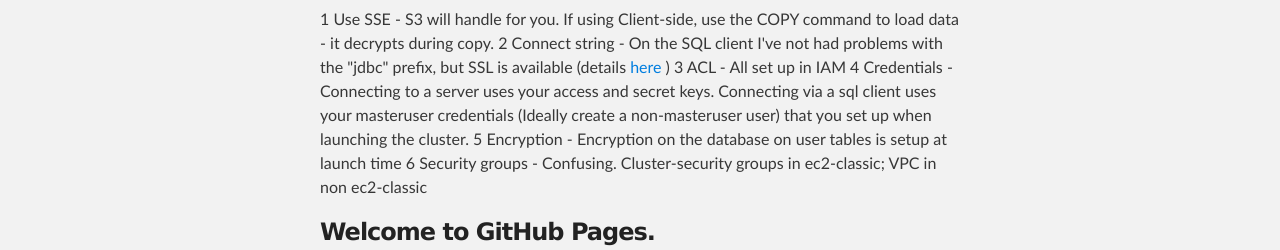
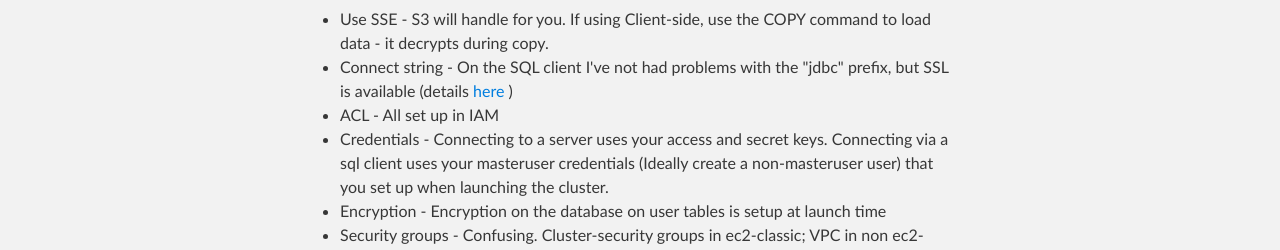
Before and after one commit to vijayvenkatesh/CheatsandTrix-redshift, a plain HTML site: page index.html in a window 1280 px wide. Shown: the part 550-800 px from the top of the page. Drawn offline with Linux system fonts and the light colour scheme.

```diff
--- a/index.html
+++ b/index.html
@@ -39,12 +39,14 @@
 <h2>
 <a id="security" class="anchor" href="#security" aria-hidden="true"><span class="octicon octicon-link"></span></a>Security</h2>
 
-<p>1 Use SSE - S3 will handle for you. If using Client-side, use the COPY command to load data - it decrypts during copy.
-2 Connect string - On the SQL client I've not had problems with the "jdbc" prefix, but SSL is available (details <a href="http://docs.aws.amazon.com//redshift/latest/mgmt/connecting-ssl-support.html#connecting-ssl-support-java">here</a> )
-3 ACL - All set up in IAM
-4 Credentials - Connecting to a server uses your access and secret keys. Connecting via a sql client uses your masteruser credentials (Ideally create a non-masteruser user) that you set up when launching the cluster.
-5 Encryption - Encryption on the database on user tables is setup at launch time
-6 Security groups - Confusing. Cluster-security groups in ec2-classic; VPC in non ec2-classic</p>
+<ul>
+<li>Use SSE - S3 will handle for you. If using Client-side, use the COPY command to load data - it decrypts during copy.</li>
+<li>Connect string - On the SQL client I've not had problems with the "jdbc" prefix, but SSL is available (details <a href="http://docs.aws.amazon.com//redshift/latest/mgmt/connecting-ssl-support.html#connecting-ssl-support-java">here</a> )</li>
+<li>ACL - All set up in IAM</li>
+<li>Credentials - Connecting to a server uses your access and secret keys. Connecting via a sql client uses your masteruser credentials (Ideally create a non-masteruser user) that you set up when launching the cluster.</li>
+<li>Encryption - Encryption on the database on user tables is setup at launch time</li>
+<li>Security groups - Confusing. Cluster-security groups in ec2-classic; VPC in non ec2-classic</li>
+</ul>
 
 <h3>
 <a id="welcome-to-github-pages" class="anchor" href="#welcome-to-github-pages" aria-hidden="true"><span class="octicon octicon-link"></span></a>Welcome to GitHub Pages.</h3>
```
Also changed, not shown: params.json (+1 -1 lines).
